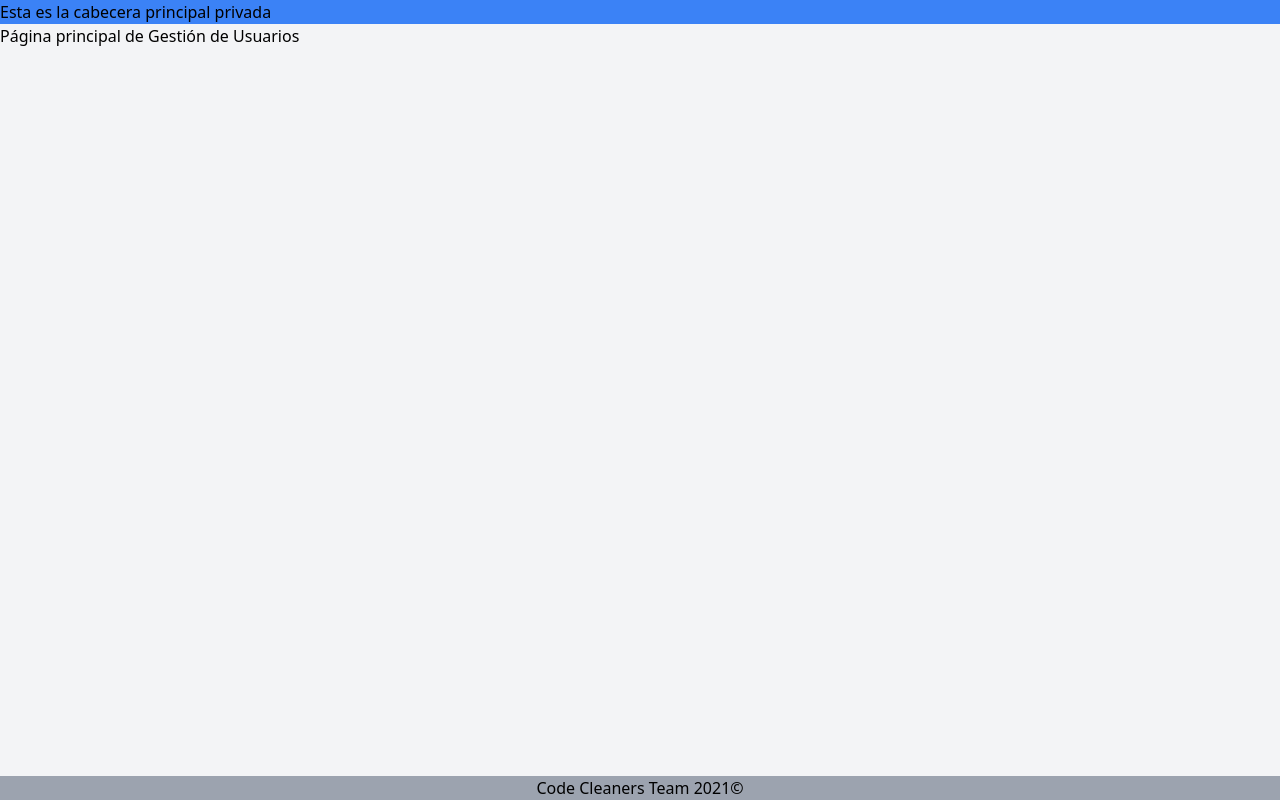
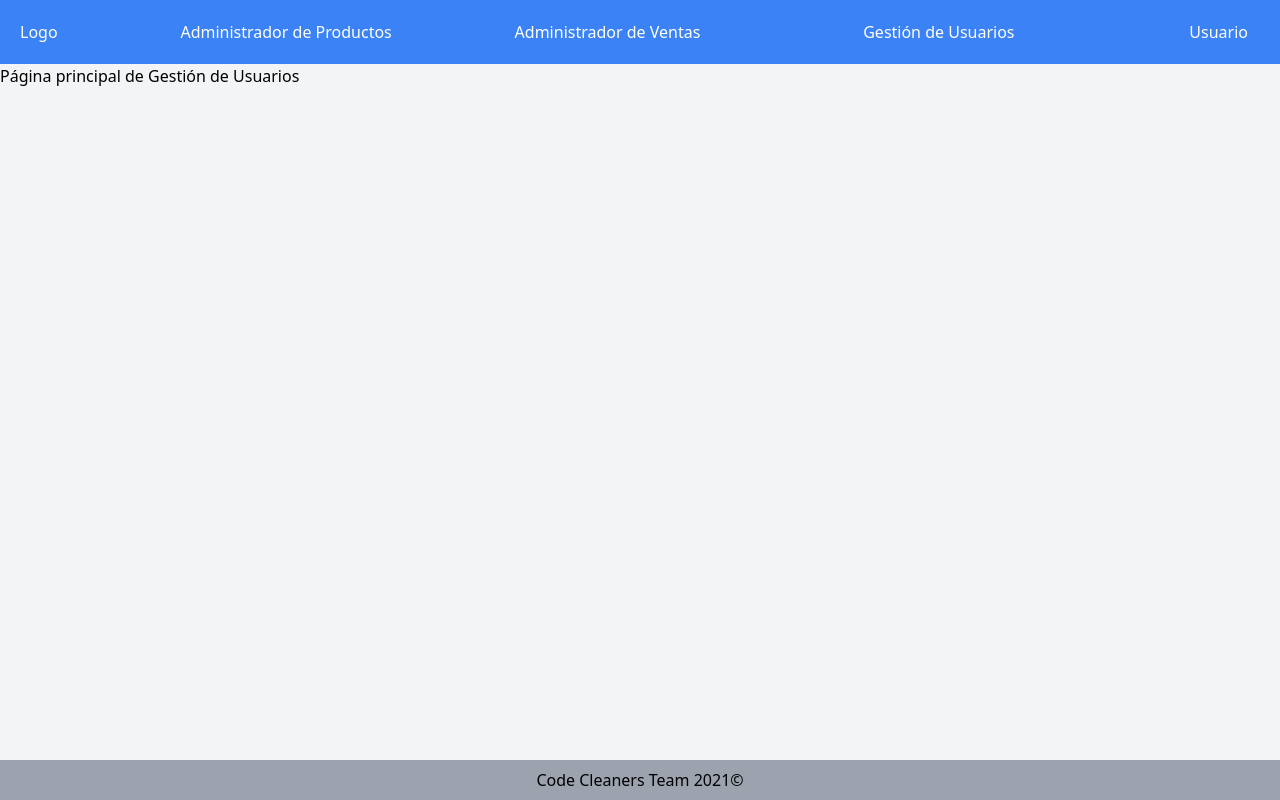
Before and after one commit to codecleanersteam/ProyectoCiclo3, a React (Create React App) app: page /user in a window 1280 px wide. Built offline with nearby package versions, Linux system fonts and the light colour scheme.

Commit message:
layouts base y flujo terminado

```diff
--- a/src/components/Footer.jsx
+++ b/src/components/Footer.jsx
@@ -2,7 +2,7 @@ import React from "react";
 
 const Footer = () => {
   return (
-    <div className="bg-gray-400 flex justify-center">
+    <div className="bg-gray-400 flex justify-center p-2">
       Code Cleaners Team 2021©
     </div>
   );
--- a/src/components/Head.jsx
+++ b/src/components/Head.jsx
@@ -1,7 +1,35 @@
 import React from "react";
 
 const Head = () => {
-  return <div className="bg-blue-500">Esta es la cabecera principal privada</div>;
+  return (
+    <nav className="bg-blue-500">
+      <div>
+        <ul className="flex justify-between">
+          <li>
+            <div className="text-white p-5">Logo</div>
+          </li>
+          <li>
+            <button className="text-white px-10 py-5">
+              Administrador de Productos
+            </button>
+          </li>
+          <li>
+            <button className="text-white px-5 py-5">
+              Administrador de Ventas
+            </button>
+          </li>
+          <li>
+            <button className="text-white px-20 py-5">
+              Gestión de Usuarios
+            </button>
+          </li>
+          <li>
+            <button className="text-white px-8 p-5">Usuario</button>
+          </li>
+        </ul>
+      </div>
+    </nav>
+  );
 };
 
 export default Head;
--- a/src/components/Navbar.jsx
+++ b/src/components/Navbar.jsx
@@ -1,7 +1,29 @@
 import React from "react";
 
 const Navbar = () => {
-  return <div className="bg-blue-500">Este es el Navbar</div>;
-};
+  return (
+    <nav className="bg-blue-300">
+      <div>
+        <ul className="flex justify-between">
+          <li>
+            <div className="p-5">Logo</div>
+          </li>
+          <li>
+            <button className="px-10 py-5">Quienes Somos</button>
+          </li>
+          <li>
+            <button className="px-5 py-5">Descripción Aplicativo</button>
+          </li>
+          <li>
+            <button className="px-20 py-5">Ayuda</button>
+          </li>
+          <li>
+            <button className="p-5">Iniciar Sesión</button>
+          </li>
+        </ul>
+      </div>
+    </nav>
+  );
+}
 
 export default Navbar;
```
